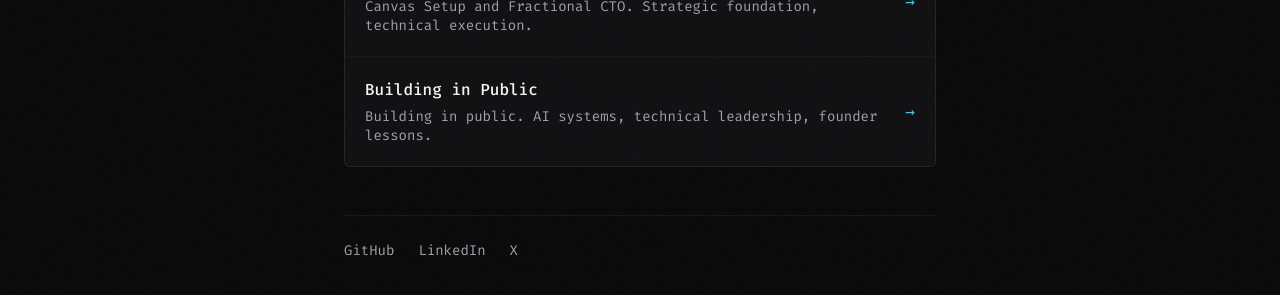
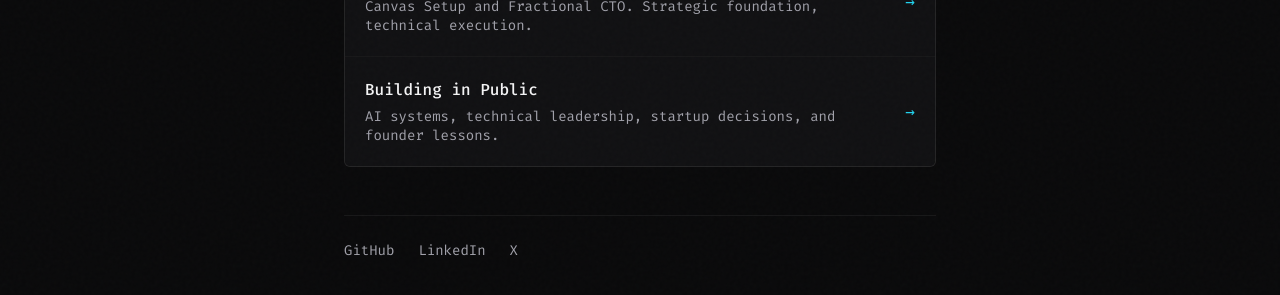
Before and after one commit to BellaBe/bellabe.github.io, a Jekyll site: the page built from index.html, in a window 1280 px wide. Shown: the part 368-663 px from the top of the page. Built offline with Jekyll 4.4.1, drawn with Linux system fonts in a browser that asks for light colours.

Commit message:
Fix Building in Public card description — remove repetition, add balance
Co-Authored-By: Claude Opus 4.6 <noreply@anthropic.com>

```diff
--- a/index.html
+++ b/index.html
@@ -31,7 +31,7 @@ minimal: true
 
     <a href="{{ '/writing' | relative_url }}" class="stacked-card">
       <span class="card-title">Building in Public</span>
-      <p class="card-desc">Building in public. AI systems, technical leadership, founder lessons.</p>
+      <p class="card-desc">AI systems, technical leadership, startup decisions, and founder lessons.</p>
       <span class="card-arrow">→</span>
     </a>
   </div>
```
